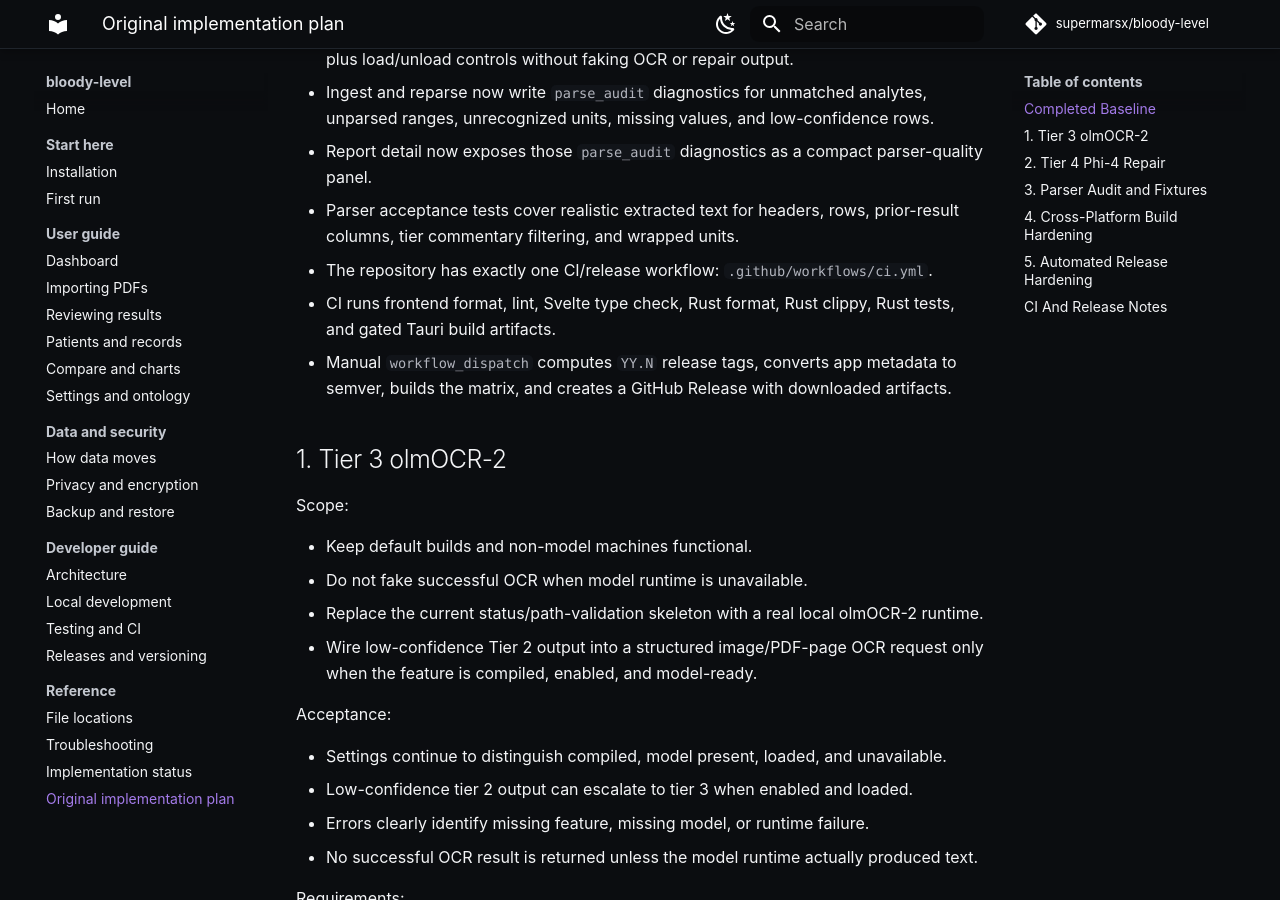
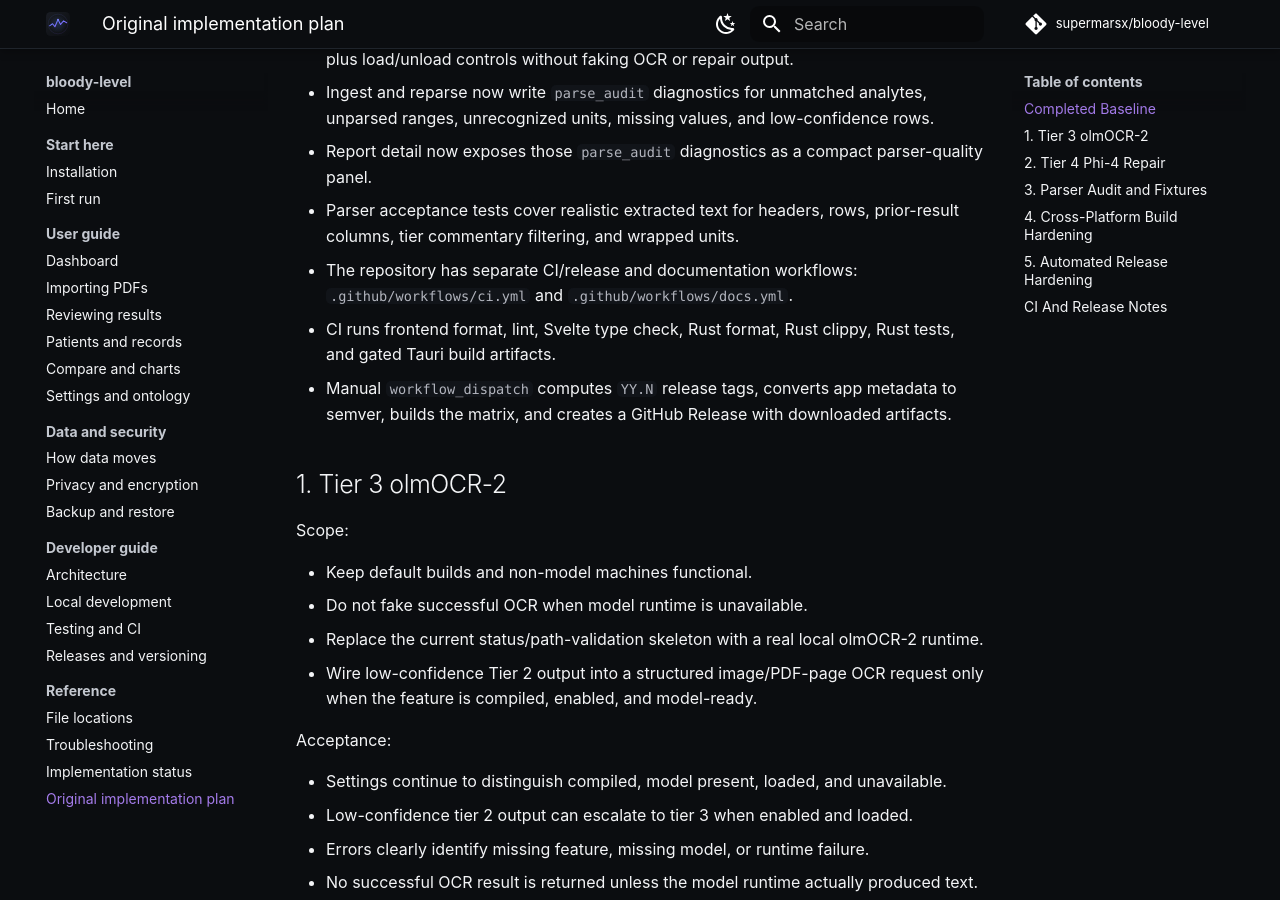
Before and after one commit to supermarsx/bloody-level, an MkDocs documentation site: the page built from docs/implementation-plan.md, in a window 1280 px wide and 900 px high, scrolled down 665 px. Built offline with MkDocs 1.6.1 and Material for MkDocs 9.7.7, drawn with Linux system fonts in a browser that asks for light colours; comment, search, counter and statistics services are not loaded; some of the changed text lies outside the part shown.

Commit message:
docs: publish MkDocs site with full navigation

```diff
--- a/docs/implementation-plan.md
+++ b/docs/implementation-plan.md
@@ -27,8 +27,8 @@
   parser-quality panel.
 - Parser acceptance tests cover realistic extracted text for headers, rows,
   prior-result columns, tier commentary filtering, and wrapped units.
-- The repository has exactly one CI/release workflow:
-  `.github/workflows/ci.yml`.
+- The repository has separate CI/release and documentation workflows:
+  `.github/workflows/ci.yml` and `.github/workflows/docs.yml`.
 - CI runs frontend format, lint, Svelte type check, Rust format, Rust clippy,
   Rust tests, and gated Tauri build artifacts.
 - Manual `workflow_dispatch` computes `YY.N` release tags, converts app metadata
@@ -141,7 +141,8 @@
 
 ## CI And Release Notes
 
-The only workflow file is `.github/workflows/ci.yml`.
+The CI/release workflow is `.github/workflows/ci.yml`; the documentation site
+is built and deployed by `.github/workflows/docs.yml`.
 
 On pull requests and pushes it runs checks plus gated Tauri artifacts. On manual
 `workflow_dispatch` it computes the next `YY.N` tag for the current UTC year,
--- a/mkdocs.yml
+++ b/mkdocs.yml
@@ -1,22 +1,31 @@
 site_name: bloody-level
 site_description: A private, local-first desktop app for reviewing longitudinal lab results.
+site_url: https://supermarsx.github.io/bloody-level/
 repo_name: supermarsx/bloody-level
 repo_url: https://github.com/supermarsx/bloody-level
+edit_uri: edit/master/docs/
 docs_dir: docs
 
 theme:
   name: material
   language: en
   font: false
+  logo: assets/favicon.svg
+  favicon: assets/favicon.svg
   features:
     - navigation.instant
     - navigation.instant.progress
     - navigation.sections
     - navigation.expand
     - navigation.top
+    - navigation.tracking
+    - navigation.footer
+    - toc.follow
     - search.suggest
     - search.highlight
     - search.share
+    - content.action.edit
+    - content.action.view
     - content.code.copy
     - content.code.annotate
   palette:
@@ -58,6 +67,12 @@
 extra_css:
   - stylesheets/extra.css
 
+extra:
+  social:
+    - icon: fontawesome/brands/github
+      link: https://github.com/supermarsx/bloody-level
+      name: bloody-level on GitHub
+
 nav:
   - Home: index.md
   - Start here:
```
Also changed, not shown: docs/reference/file-locations.md (+10 -8 lines), readme.md (+2 -0 lines), docs/assets/favicon.svg (added), 1 other file.
